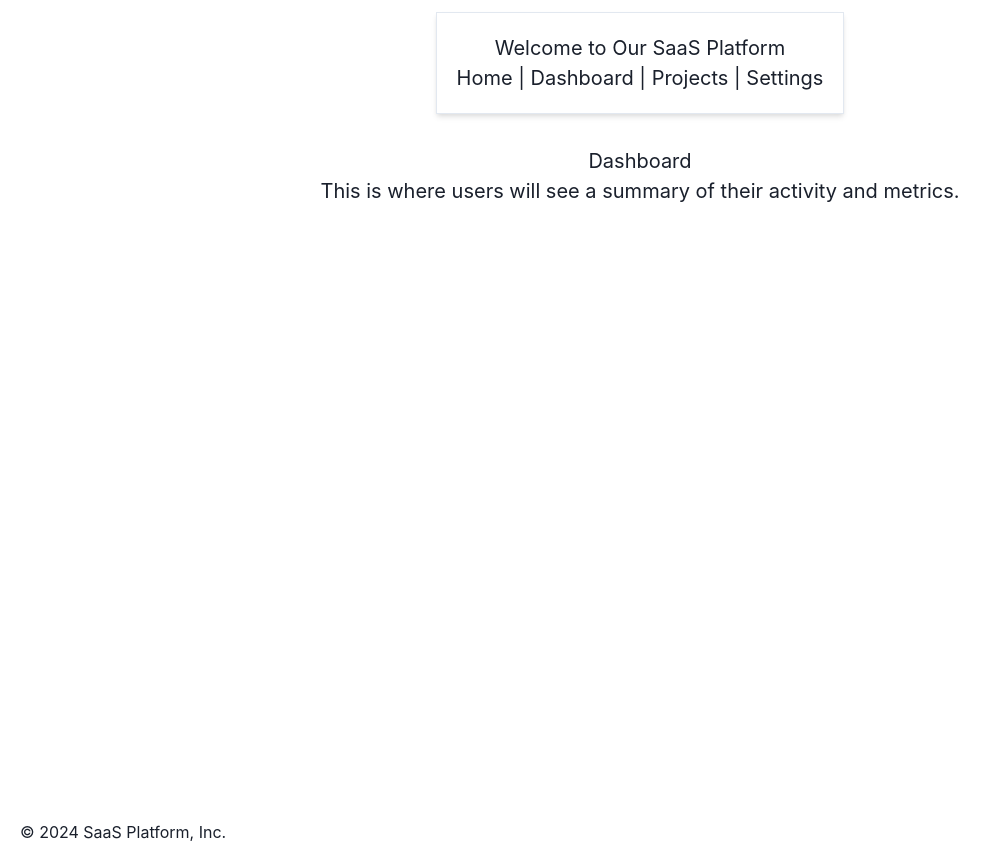
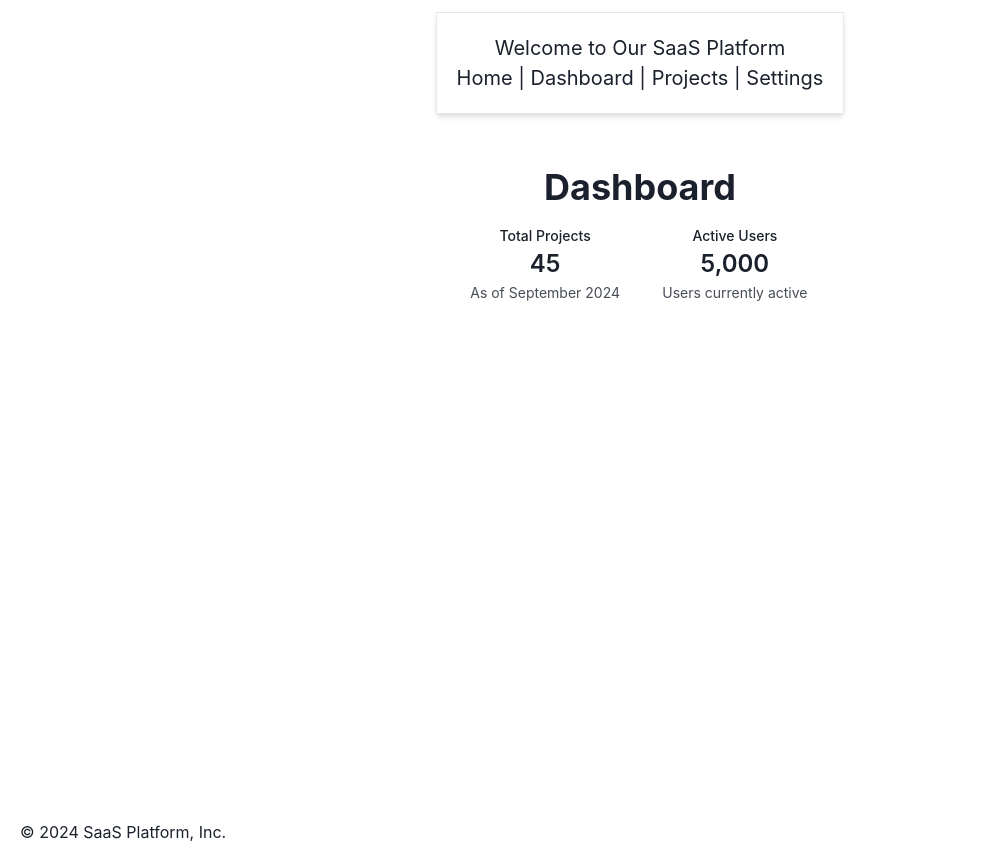
Before and after one commit to aidanvyas/AI-Driven-Analytics-Service, a React (Create React App) app: page /dashboard in a window 1280 px wide. Shown: the whole page, without its empty margins (0-1000 px from the left). Built offline with nearby package versions, Linux system fonts and the light colour scheme.

Commit message:
Add basic stats to Dashboard component

```diff
--- a/src/Dashboard.js
+++ b/src/Dashboard.js
@@ -1,11 +1,24 @@
 import React from 'react';
-import { Box } from '@chakra-ui/react';
+import { Box, Heading, SimpleGrid, Stat, StatLabel, StatNumber, StatHelpText } from '@chakra-ui/react';
 
 const Dashboard = () => {
   return (
-    <Box>
-      <h1>Dashboard</h1>
-      <p>This is where users will see a summary of their activity and metrics.</p>
+    <Box p={5}>
+      <Heading mb={4}>Dashboard</Heading>
+      <SimpleGrid columns={2} spacing={10}>
+        <Stat>
+          <StatLabel>Total Projects</StatLabel>
+          <StatNumber>45</StatNumber>
+          <StatHelpText>As of September 2024</StatHelpText>
+        </Stat>
+        <Stat>
+          <StatLabel>Active Users</StatLabel>
+          <StatNumber>5,000</StatNumber>
+          <StatHelpText>Users currently active</StatHelpText>
+        </Stat>
+        {/* More stats can be added here */}
+      </SimpleGrid>
+      {/* Additional dashboard widgets will be added here */}
     </Box>
   );
 };
```
